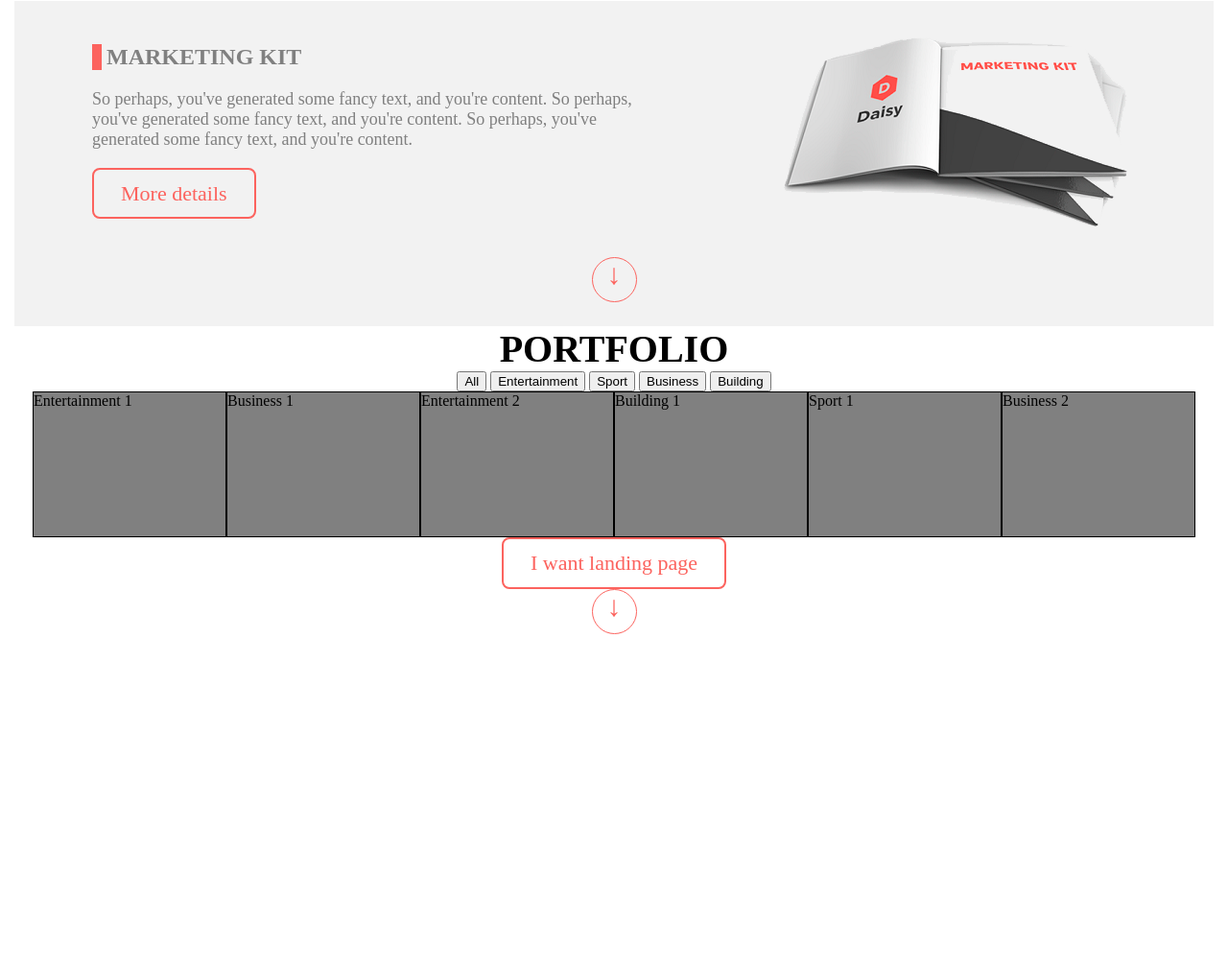
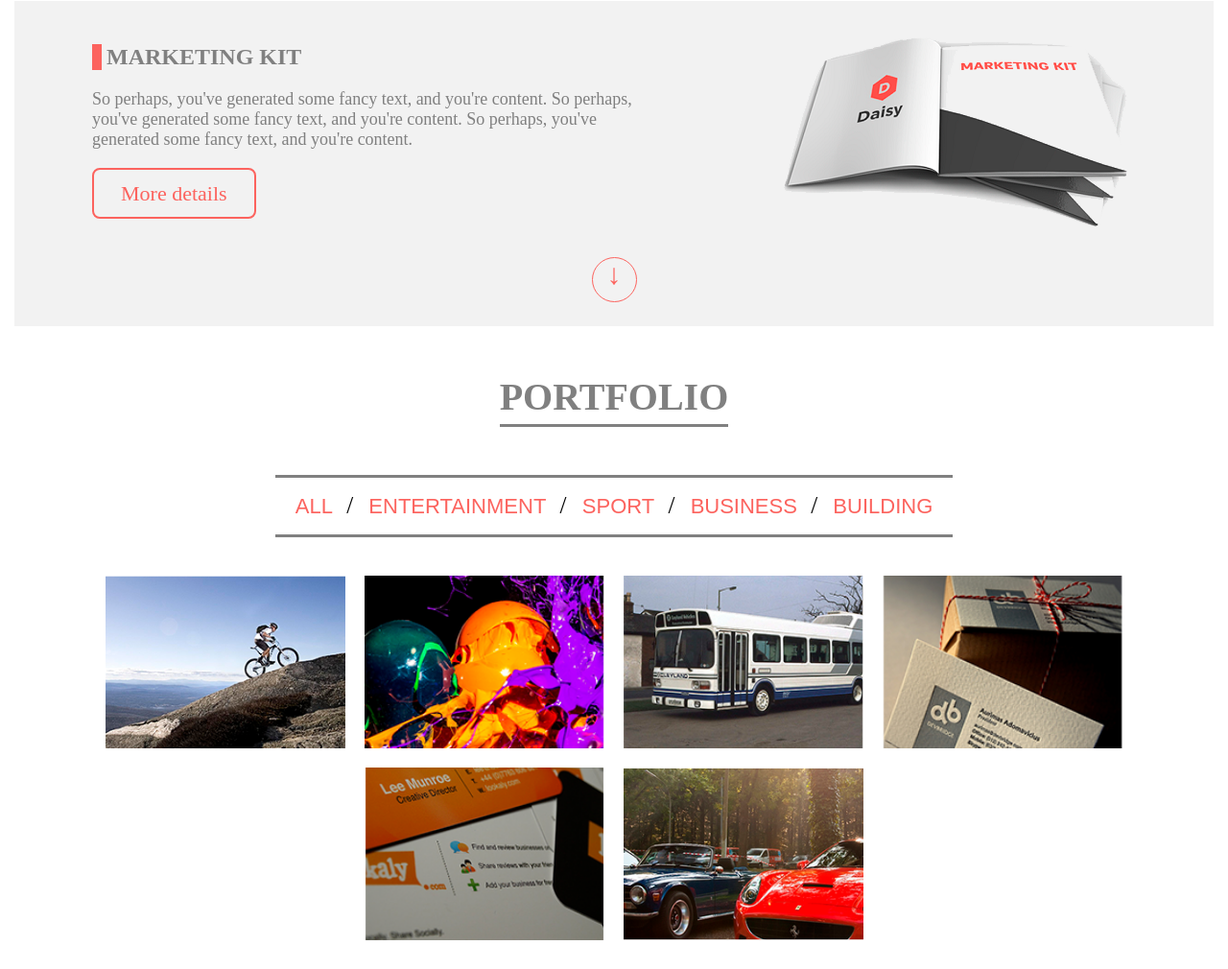
Before and after one commit to artshedrov/onepage, a website: page source/index.html in a window 1280 px wide. Shown: the part 3130-4140 px from the top of the page at 96% size. Before the commit the page ends 3791 px from the top, so only its background shows below. Drawn offline with Linux system fonts and the light colour scheme.

Commit message:
05.05.19 fix2 gulp, add sections

```diff
--- a/source/index.html
+++ b/source/index.html
@@ -118,19 +118,19 @@
 <section class="portfolio">
     <h1 class="main-header">Portfolio</h1>
     <div class="control">
-        <button type="button" data-filter="all">All</button>
-        <button type="button" data-filter=".category-et">Entertainment</button>
-        <button type="button" data-filter=".category-st">Sport</button>
-        <button type="button" data-filter=".category-bs">Business</button>
+        <button type="button" data-filter="all">All</button> /
+        <button type="button" data-filter=".category-et">Entertainment</button> /
+        <button type="button" data-filter=".category-st">Sport</button> /
+        <button type="button" data-filter=".category-bs">Business</button> /
         <button type="button" data-filter=".category-bg">Building</button>
     </div>
     <div class="container-filter">
-        <div class="mix category-et">Entertainment 1</div>
-        <div class="mix category-bs">Business 1</div>
-        <div class="mix category-et">Entertainment 2</div>
-        <div class="mix category-bg">Building 1</div>
-        <div class="mix category-st">Sport 1</div>
-        <div class="mix category-bs">Business 2</div>
+        <div id="ex1" class="mix category-et"><div class="fill"><p>Entertainment 1</p></div></div>
+        <div id="ex2" class="mix category-bs"><div class="fill"><p>Business 1</p></div></div>
+        <div id="ex3" class="mix category-et"><div class="fill"><p>Entertainment 2</p></div></div>
+        <div id="ex4" class="mix category-bg"><div class="fill"><p>Building 1</p></div></div>
+        <div id="ex5" class="mix category-st"><div class="fill"><p>Sport 1</p></div></div>
+        <div id="ex6" class="mix category-bs"><div class="fill"><p>Business 2</p></div></div>
     </div>
     <a href="" class="main-button">I want landing page</a>
     <a class="arrow-button" href="">&darr;</a>
--- a/source/less/style.less
+++ b/source/less/style.less
@@ -213,7 +213,7 @@ body {
     background: white;
     h2 {
       border-left: none;
-      padding-left: 0;
+      padding-left: 0px;
       border-right: 10px solid #fc635e;
       padding-right: 5px;
     }
@@ -230,7 +230,35 @@ body {
     display: flex;
     align-items: center;
     flex-direction: column;
+    padding-bottom: 30px;
+    .main-button {
+      margin: 40px 0px;
+    }
+    h1 {
+      margin: 50px 0;
+      padding-bottom: 5px;
+      border-bottom: 3px solid gray;
+      color: gray;
+    }
     .control {
+      text-align: center;
+      letter-spacing: 2px;
+      font-size: 25px;
+      border-top: 3px solid gray;
+      border-bottom: 3px solid gray;
+      padding: 15px;
+      margin-bottom: 30px;
+      button {
+        color: #fc635e;
+        background: transparent;
+        border: none;
+        text-transform: uppercase;
+        font-size: 22px;
+        &:hover {
+          color: #e44640;
+          cursor: pointer;
+        }
+      }
 
     }
     .container-filter {
@@ -238,11 +266,48 @@ body {
       display: flex;
       justify-content: center;
       flex-wrap: wrap;
+      #ex1 {
+        background-image: url("../img/portfolio/1.png");
+      }
+      #ex2 {
+        background-image: url("../img/portfolio/2.png");
+      }
+      #ex3 {
+        background-image: url("../img/portfolio/3.png");
+      }
+      #ex4 {
+        background-image: url("../img/portfolio/4.png");
+      }
+      #ex5 {
+        background-image: url("../img/portfolio/5.png");
+      }
+      #ex6 {
+        background-image: url("../img/portfolio/6.png");
+      }
       div {
-        width: 200px;
-        height: 150px;
-        background: gray;
-        border: 1px solid black;
+        background-size: cover;
+        background-position: center center;
+        margin: 10px;
+        width: 250px;
+        height: 180px;
+        .fill {
+          p {
+            margin: 0px;
+            padding: 10px;
+          }
+          font-size: 20px;
+          text-transform: uppercase;
+          color: white;
+          font-weight: bold;
+          display: none;
+          position: relative;
+          margin: 0px;
+          background: rgba(255, 72, 72, 0.75) url("../img/portfolio/plus.png") no-repeat center;
+        }
+        &:hover .fill {
+          cursor: pointer;
+          display: block;
+        }
       }
     }
   }
```
Also changed, not shown: source/css/style.css, source/img/portfolio/1.png (added), source/img/portfolio/2.png (added), source/img/portfolio/3.png (added), source/img/portfolio/4.png (added), source/img/portfolio/5.png (added), source/img/portfolio/6.png (added), source/img/portfolio/plus.png (added).
